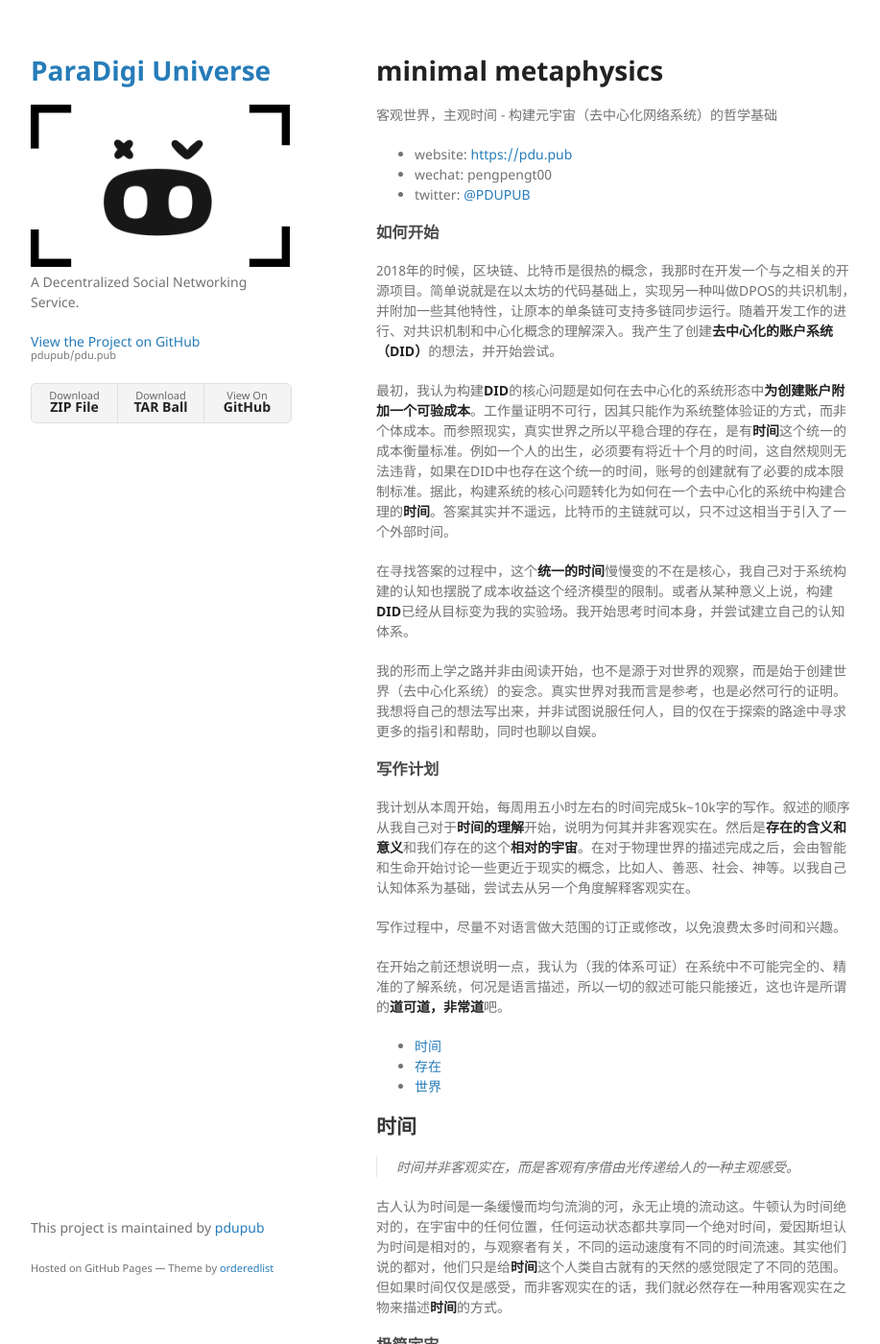
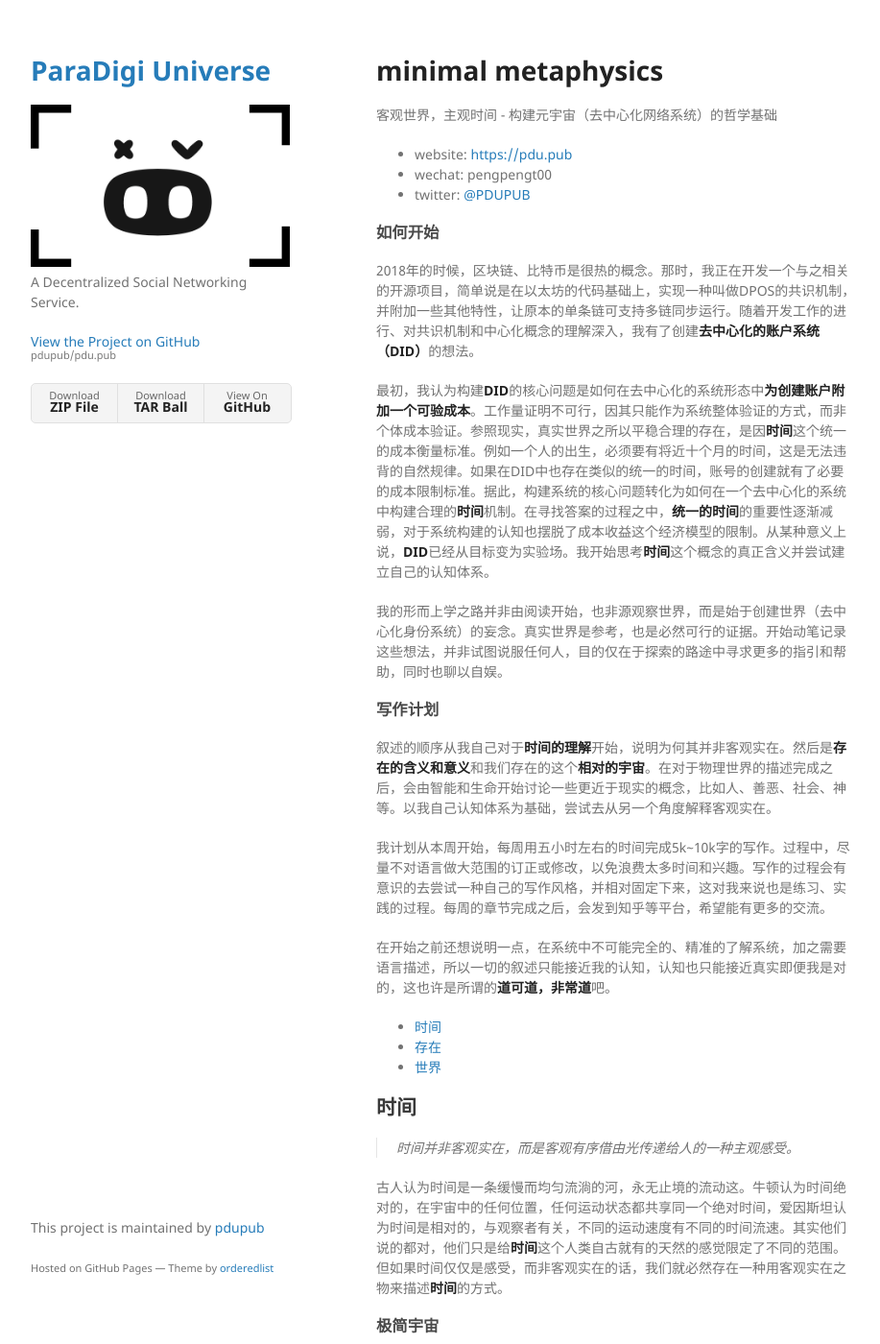
Before and after one commit to pdupub/pdu.pub, a Jekyll site: the page built from docs/zh/MinimalMetaphysics.md, in a window 1280 px wide and 1400 px high. Shown: the whole window at 96% size, without its empty margins (178-1095 px from the left). Built offline with Jekyll 4.4.1, drawn with Linux system fonts in a browser that asks for light colours; our own code applies the rules of GitHub Pages for plain Markdown files.

Commit message:
refactor

```diff
--- a/docs/zh/MinimalMetaphysics.md
+++ b/docs/zh/MinimalMetaphysics.md
@@ -11,21 +11,19 @@ layout: default
 
 ### 如何开始
 
-2018年的时候，区块链、比特币是很热的概念，我那时在开发一个与之相关的开源项目。简单说就是在以太坊的代码基础上，实现另一种叫做DPOS的共识机制，并附加一些其他特性，让原本的单条链可支持多链同步运行。随着开发工作的进行、对共识机制和中心化概念的理解深入。我产生了创建**去中心化的账户系统（DID）**的想法，并开始尝试。
+2018年的时候，区块链、比特币是很热的概念。那时，我正在开发一个与之相关的开源项目，简单说是在以太坊的代码基础上，实现一种叫做DPOS的共识机制，并附加一些其他特性，让原本的单条链可支持多链同步运行。随着开发工作的进行、对共识机制和中心化概念的理解深入，我有了创建**去中心化的账户系统（DID）**的想法。
 
-最初，我认为构建**DID**的核心问题是如何在去中心化的系统形态中**为创建账户附加一个可验成本**。工作量证明不可行，因其只能作为系统整体验证的方式，而非个体成本。而参照现实，真实世界之所以平稳合理的存在，是有**时间**这个统一的成本衡量标准。例如一个人的出生，必须要有将近十个月的时间，这自然规则无法违背，如果在DID中也存在这个统一的时间，账号的创建就有了必要的成本限制标准。据此，构建系统的核心问题转化为如何在一个去中心化的系统中构建合理的**时间**。答案其实并不遥远，比特币的主链就可以，只不过这相当于引入了一个外部时间。
+最初，我认为构建**DID**的核心问题是如何在去中心化的系统形态中**为创建账户附加一个可验成本**。工作量证明不可行，因其只能作为系统整体验证的方式，而非个体成本验证。参照现实，真实世界之所以平稳合理的存在，是因**时间**这个统一的成本衡量标准。例如一个人的出生，必须要有将近十个月的时间，这是无法违背的自然规律。如果在DID中也存在类似的统一的时间，账号的创建就有了必要的成本限制标准。据此，构建系统的核心问题转化为如何在一个去中心化的系统中构建合理的**时间**机制。在寻找答案的过程之中，**统一的时间**的重要性逐渐减弱，对于系统构建的认知也摆脱了成本收益这个经济模型的限制。从某种意义上说，**DID**已经从目标变为实验场。我开始思考**时间**这个概念的真正含义并尝试建立自己的认知体系。
 
-在寻找答案的过程中，这个**统一的时间**慢慢变的不在是核心，我自己对于系统构建的认知也摆脱了成本收益这个经济模型的限制。或者从某种意义上说，构建**DID**已经从目标变为我的实验场。我开始思考时间本身，并尝试建立自己的认知体系。
-
-我的形而上学之路并非由阅读开始，也不是源于对世界的观察，而是始于创建世界（去中心化系统）的妄念。真实世界对我而言是参考，也是必然可行的证明。我想将自己的想法写出来，并非试图说服任何人，目的仅在于探索的路途中寻求更多的指引和帮助，同时也聊以自娱。
+我的形而上学之路并非由阅读开始，也非源观察世界，而是始于创建世界（去中心化身份系统）的妄念。真实世界是参考，也是必然可行的证据。开始动笔记录这些想法，并非试图说服任何人，目的仅在于探索的路途中寻求更多的指引和帮助，同时也聊以自娱。
 
 ### 写作计划
 
-我计划从本周开始，每周用五小时左右的时间完成5k~10k字的写作。叙述的顺序从我自己对于**时间的理解**开始，说明为何其并非客观实在。然后是**存在的含义和意义**和我们存在的这个**相对的宇宙**。在对于物理世界的描述完成之后，会由智能和生命开始讨论一些更近于现实的概念，比如人、善恶、社会、神等。以我自己认知体系为基础，尝试去从另一个角度解释客观实在。
+叙述的顺序从我自己对于**时间的理解**开始，说明为何其并非客观实在。然后是**存在的含义和意义**和我们存在的这个**相对的宇宙**。在对于物理世界的描述完成之后，会由智能和生命开始讨论一些更近于现实的概念，比如人、善恶、社会、神等。以我自己认知体系为基础，尝试去从另一个角度解释客观实在。
 
-写作过程中，尽量不对语言做大范围的订正或修改，以免浪费太多时间和兴趣。
+我计划从本周开始，每周用五小时左右的时间完成5k~10k字的写作。过程中，尽量不对语言做大范围的订正或修改，以免浪费太多时间和兴趣。写作的过程会有意识的去尝试一种自己的写作风格，并相对固定下来，这对我来说也是练习、实践的过程。每周的章节完成之后，会发到知乎等平台，希望能有更多的交流。
 
-在开始之前还想说明一点，我认为（我的体系可证）在系统中不可能完全的、精准的了解系统，何况是语言描述，所以一切的叙述可能只能接近，这也许是所谓的**道可道，非常道**吧。
+在开始之前还想说明一点，在系统中不可能完全的、精准的了解系统，加之需要语言描述，所以一切的叙述只能接近我的认知，认知也只能接近真实即便我是对的，这也许是所谓的**道可道，非常道**吧。
 
 <!-- MarkdownTOC depth=4 autolink=true bracket=round list_bullets="-*+" -->
 - [时间](#时间)
```
